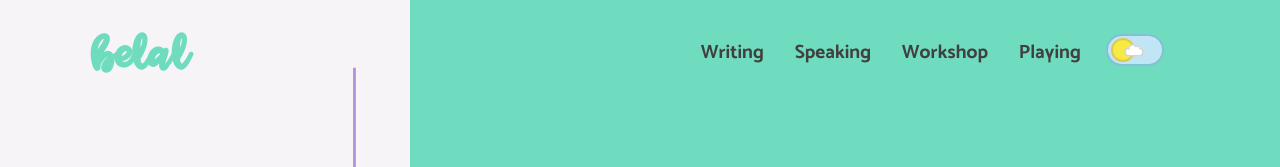
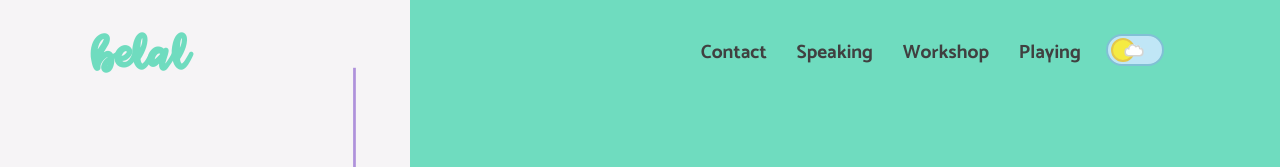
Before and after one commit to Dispatcher11/portfolio, a React (Create React App) app: page / in a window 1280 px wide. Shown: the top 167 px of the page. Built offline with nearby package versions, Linux system fonts and the light colour scheme.

Commit message:
navbar strike around hover effect

```diff
--- a/src/app.scss
+++ b/src/app.scss
@@ -125,9 +125,14 @@ body {
         font-size: $font-size-md;
         color: var(--text-var(--text-white));
         z-index: 1;
+
+
         &:hover {
-          color: $text-purple;
+          // color: $text-purple;
+          animation: fillHover 1.7s;
+          animation-fill-mode: forwards;
         }
+
         @include lg {
           display: none;
         }
@@ -145,6 +150,52 @@ body {
     transform: scale(0.5) rotate(180deg) translateX(-60px);
   }
  }
+
+//  LI HOVER EFFECT
+
+.menu__link {
+  position: relative;
+  &:hover {
+    // color: $text-purple;
+    animation: fillHover 1.7s;
+    animation-fill-mode: forwards;
+  }
+}
+
+.menu__link svg {
+  fill: none;
+  stroke: var(--text-white);
+  stroke-width: 3;
+  stroke-miterlimit: 10;
+  stroke-dasharray: 338;
+  stroke-dashoffset: 338;
+  stroke-linecap: round;
+  position: absolute;
+  top: 50%;
+  left: 50%;
+  width: calc(70% + 60px);
+  opacity: 0;
+  transform: translate(-50%, -50%);
+  transition: stroke-dashoffset 0s 0.2s, opacity 0.2s;
+  z-index: -1;
+}
+
+
+
+@keyframes fillHover {
+  from {stroke: $text-purple; }
+  to {stroke: var(--text-white); color: var(--text-white);}
+}
+
+
+.menu__link--active svg,
+.menu__link:hover svg {
+  stroke-dashoffset: 0;
+  opacity: 1;
+  transition: opacity 0s, stroke-dashoffset 0.3s cubic-bezier(0.645, 0.045, 0.355, 1);
+  animation: fillHover 1.7s;
+  animation-fill-mode: forwards;
+}
 
 }
 
@@ -865,3 +916,6 @@ body {
     }
   }
 }
+
+
+// navbar hover test
--- a/src/components/Navbar.js
+++ b/src/components/Navbar.js
@@ -17,12 +17,10 @@ const Navbar = () => {
       dragElastic={.7}>belal</motion.h1>
       <div className="ul">
                 <ul>
-                  <li>
-                    <a href="#about">writing</a>
-                    </li>
-                  <li><a href="#about">speaking</a></li>
-                  <li><a href="#about">workshop</a></li>
-                  <li><a href="#work">playing</a></li>
+                   <li><a href="#" className="menu__link">contact<svg version="1.1" xmlns="http://www.w3.org/2000/svg" x="0px" y="0px" viewBox="0 0 152.9 43.4" ><path d="M151.9,13.6c0,0,3.3-9.5-85-8.3c-97,1.3-58.3,29-58.3,29s9.7,8.1,69.7,8.1c68.3,0,69.3-23.1,69.3-23.1 s1.7-10.5-14.7-18.4"/></svg></a></li>
+                   <li><a href="#" className="menu__link">speaking<svg version="1.1" xmlns="http://www.w3.org/2000/svg" x="0px" y="0px" viewBox="0 0 152.9 43.4" ><path d="M151.9,13.6c0,0,3.3-9.5-85-8.3c-97,1.3-58.3,29-58.3,29s9.7,8.1,69.7,8.1c68.3,0,69.3-23.1,69.3-23.1 s1.7-10.5-14.7-18.4"/></svg></a></li>
+                   <li><a href="#" className="menu__link">workshop<svg version="1.1" xmlns="http://www.w3.org/2000/svg" x="0px" y="0px" viewBox="0 0 152.9 43.4" ><path d="M151.9,13.6c0,0,3.3-9.5-85-8.3c-97,1.3-58.3,29-58.3,29s9.7,8.1,69.7,8.1c68.3,0,69.3-23.1,69.3-23.1 s1.7-10.5-14.7-18.4"/></svg></a></li>
+                   <li><a href="#" className="menu__link">playing<svg version="1.1" xmlns="http://www.w3.org/2000/svg" x="0px" y="0px" viewBox="0 0 152.9 43.4" ><path d="M151.9,13.6c0,0,3.3-9.5-85-8.3c-97,1.3-58.3,29-58.3,29s9.7,8.1,69.7,8.1c68.3,0,69.3-23.1,69.3-23.1 s1.7-10.5-14.7-18.4"/></svg></a></li>
                 </ul>
                 <Toggle />
 </div>
```
Also changed, not shown: src/img/belal.jpeg (added).
